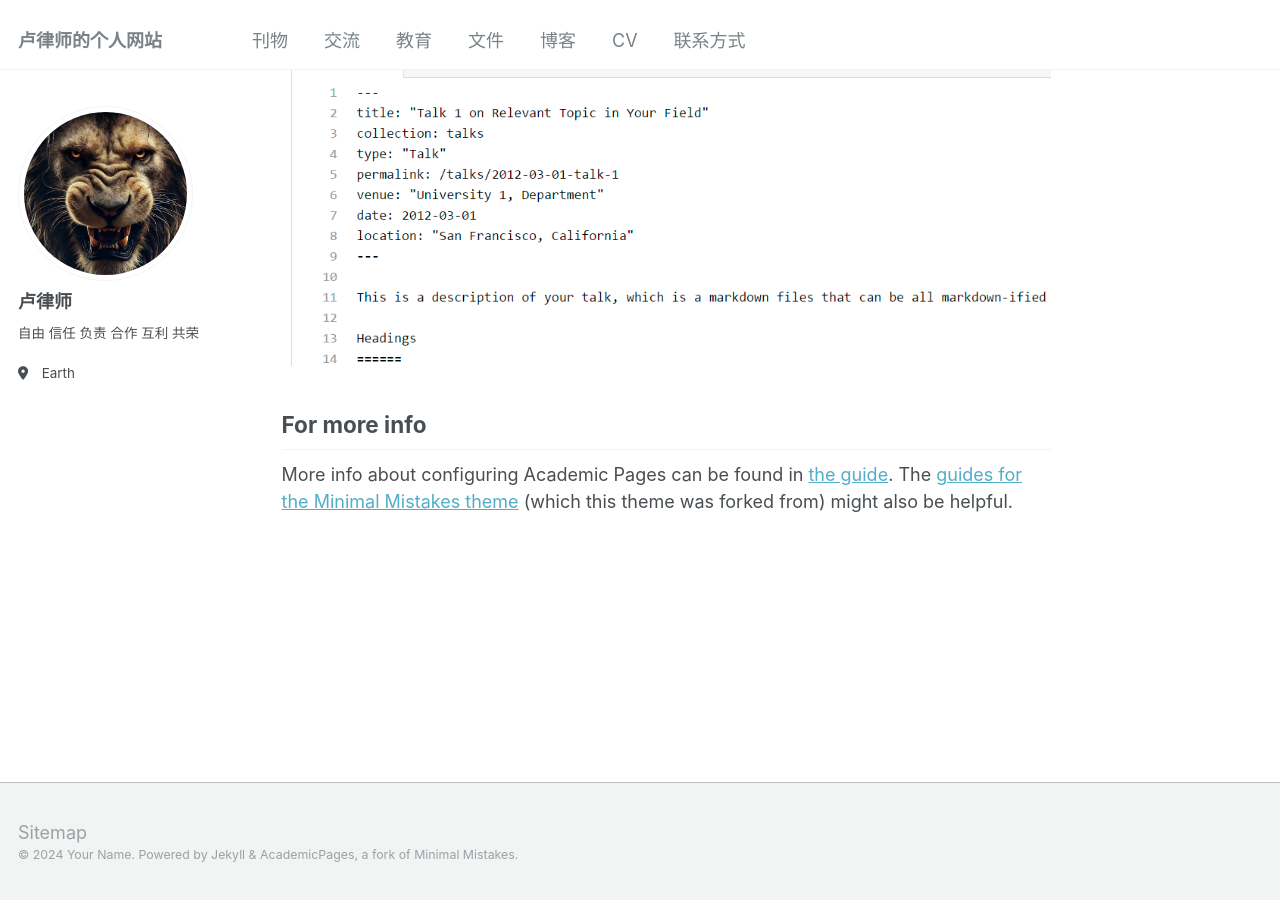
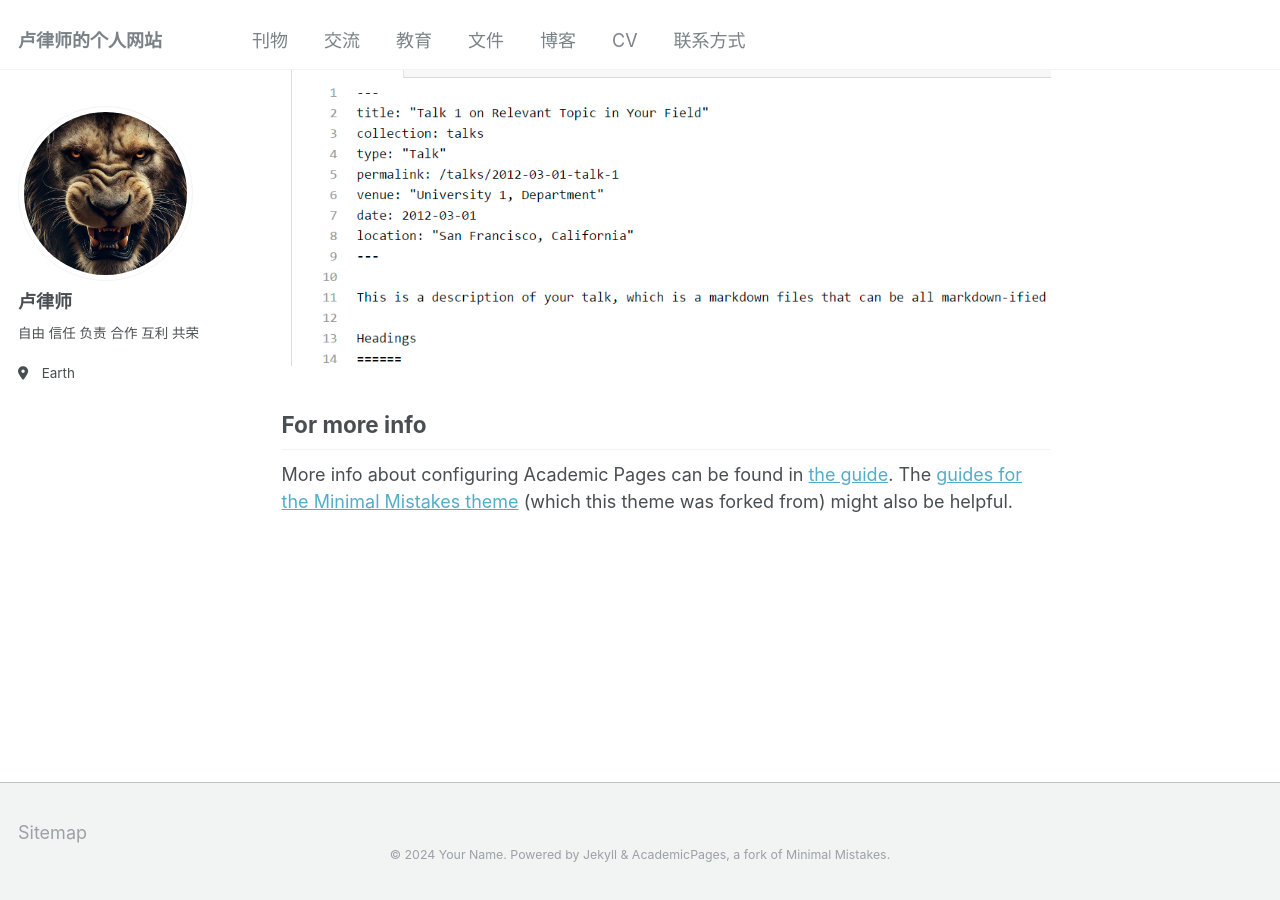
Before and after one commit to LULAWOFFICE/LULAWOFFICE.github.io, a Jekyll site: the page built from _pages/about.md, in a window 1280 px wide and 900 px high, scrolled down 2623 px. Built offline with Jekyll 4.4.1, drawn with Linux system fonts in a browser that asks for light colours.

Commit message:
Update footer.html
版权声明居中

```diff
--- a/_includes/footer.html
+++ b/_includes/footer.html
@@ -19,4 +19,4 @@
 </div>
 {% endif %}
 
- <div class="page__footer-copyright">&copy; {{ site.time | date: '%Y' }} {{ site.name | default: site.title }}. {{ site.data.ui-text[site.locale].powered_by | default: "Powered by" }} <a href="http://jekyllrb.com" rel="nofollow">Jekyll</a> &amp; <a href="https://github.com/academicpages/academicpages.github.io">AcademicPages</a>, a fork of <a href="https://mademistakes.com/work/minimal-mistakes-jekyll-theme/" rel="nofollow">Minimal Mistakes</a>.</div>
+<center> <div class="page__footer-copyright">&copy; {{ site.time | date: '%Y' }} {{ site.name | default: site.title }}. {{ site.data.ui-text[site.locale].powered_by | default: "Powered by" }} <a href="http://jekyllrb.com" rel="nofollow">Jekyll</a> &amp; <a href="https://github.com/academicpages/academicpages.github.io">AcademicPages</a>, a fork of <a href="https://mademistakes.com/work/minimal-mistakes-jekyll-theme/" rel="nofollow">Minimal Mistakes</a>.</div></center>
```
